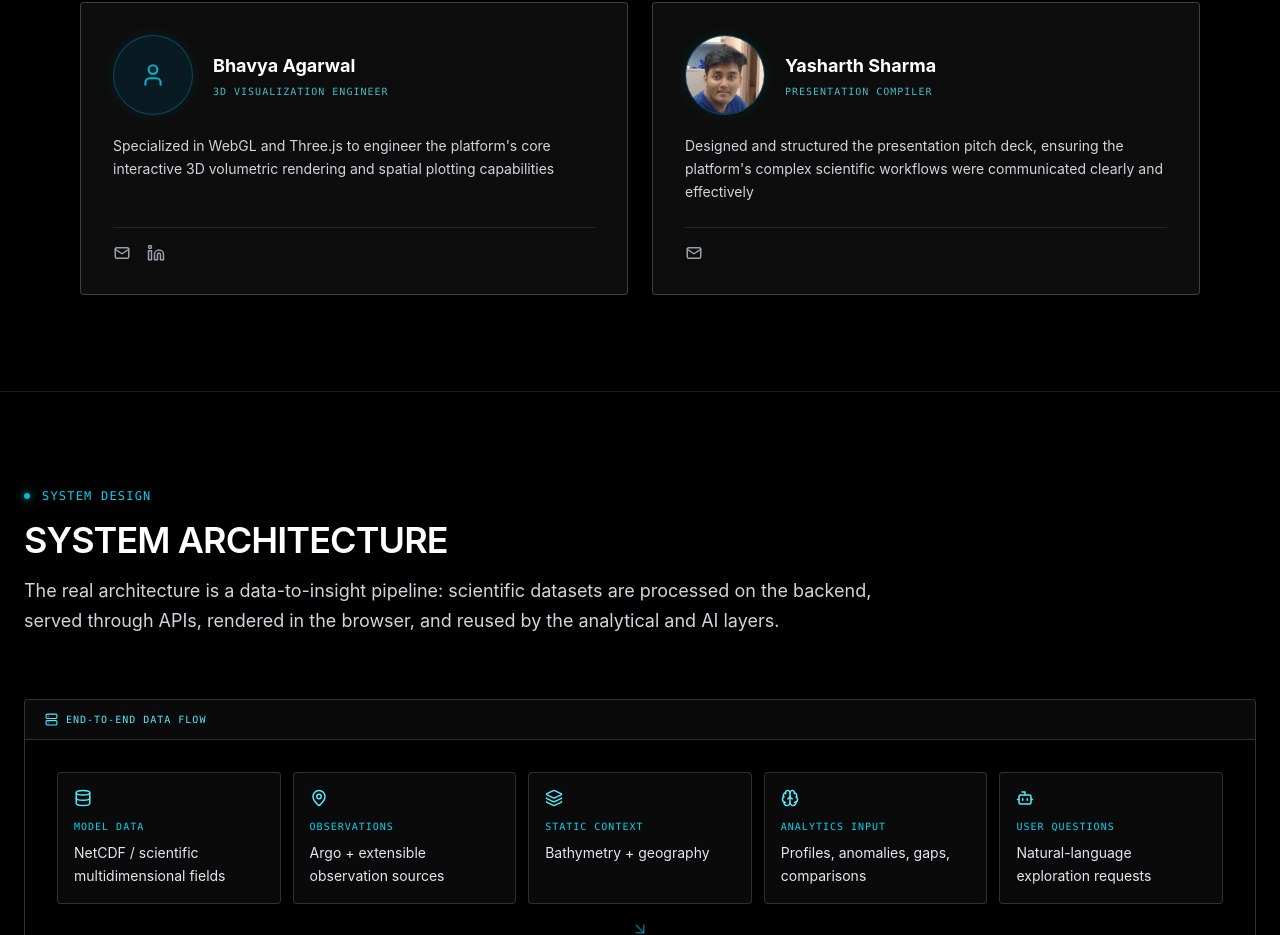
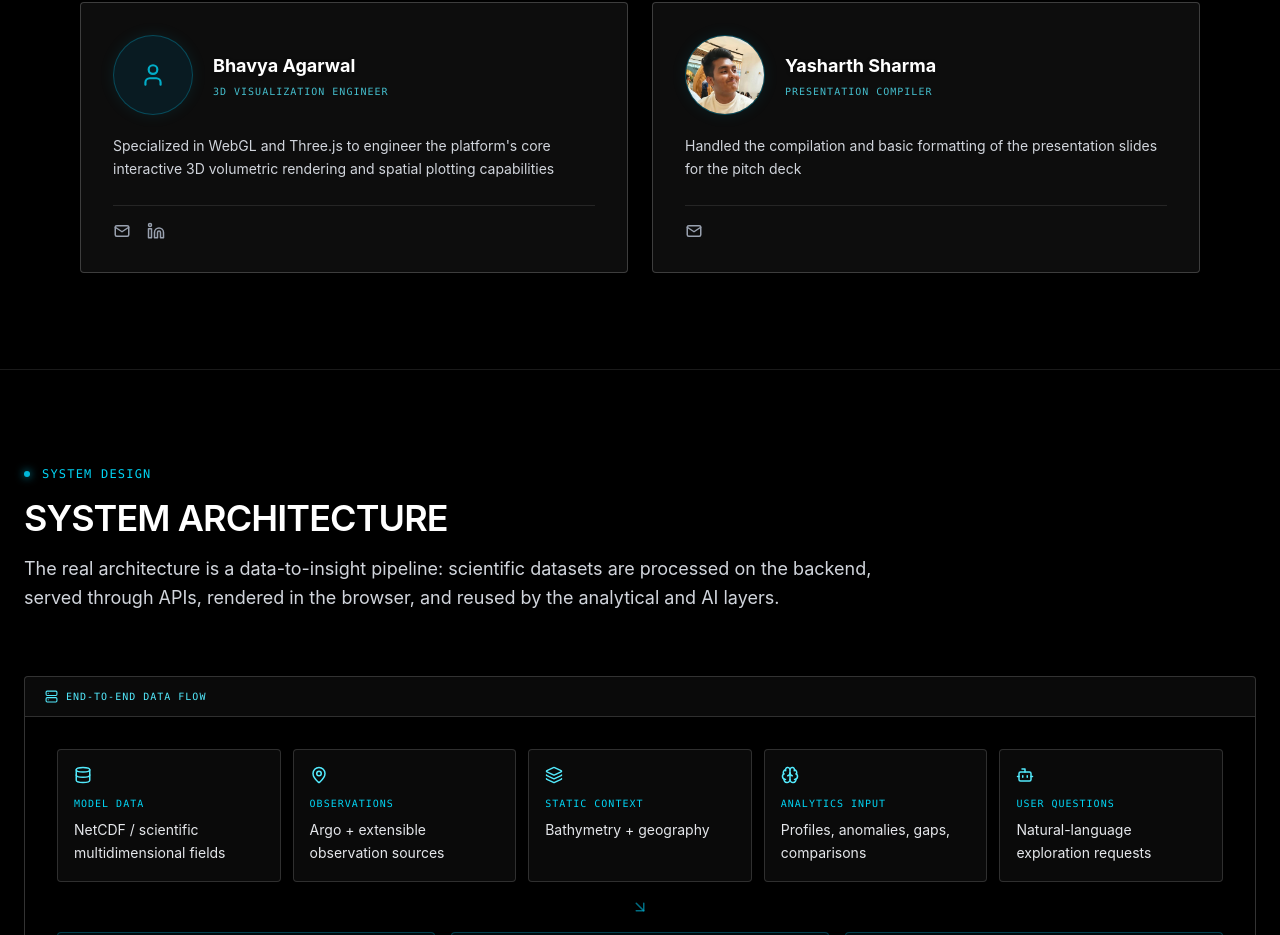
Before and after one commit to adityaksx/solvxx, a React (Vite) app: page / in a window 1280 px wide. Shown: the part 4906-5841 px from the top of the page. Built offline with nearby package versions, Linux system fonts and the light colour scheme.

Commit message:
update descrption and change photo

```diff
--- a/src/App.tsx
+++ b/src/App.tsx
@@ -326,7 +326,7 @@ const AboutTeam: React.FC = () => {
     { name: "Pratham Shahpura", role: " Team Lead & Presenter", desc: "Team Leader overseeing project strategy, pitching the core vision, and driving the overall presentation of the platform's scientific impact", photo: "pratham.jpeg", github: "", email: "Pratham.mitblr2026@learner.manipal.edu", linkedin: "", instagram: "" },
     { name: "Swarna Prajapati", role: "Lead Frontend Developer", desc: "Lead Frontend Developer who architected and built the entire React and Tailwind-based glassmorphic user interface and responsive design", photo: "", github: "", email: "swarna2.mitblr2026@learner.manipal.edu", linkedin: "https://www.linkedin.com/in/swarna-prajapati-b240a9394", instagram: "" },
     { name: "Bhavya Agarwal", role: "3D Visualization Engineer", desc: "Specialized in WebGL and Three.js to engineer the platform's core interactive 3D volumetric rendering and spatial plotting capabilities", photo: "", github: "", email: "Bhavya3.mitblr2026@learner.manipal.edu", linkedin: "https://www.linkedin.com/in/bhavya-aggarwal-39047743b", instagram: "" },
-    { name: "Yasharth Sharma", role: "Presentation Compiler", desc: "Designed and structured the presentation pitch deck, ensuring the platform's complex scientific workflows were communicated clearly and effectively", photo: "yash.jpeg", github: "", email: "yasharth.mitblr2026@learner.manipal.edu", linkedin: "", instagram: "" }
+    { name: "Yasharth Sharma", role: "Presentation Compiler", desc: "Handled the compilation and basic formatting of the presentation slides for the pitch deck", photo: "yash.jpeg", github: "", email: "yasharth.mitblr2026@learner.manipal.edu", linkedin: "", instagram: "" }
   ];
 
 
```
Also changed, not shown: public/yash.jpeg.
